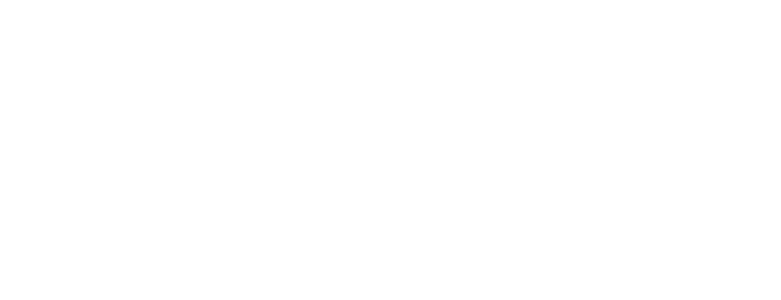
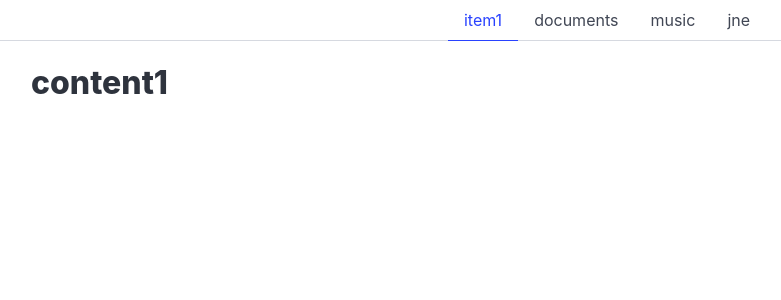
Before and after one commit to nelson-arrak/learnfront, a Vue app: page / in a window 1280 px wide. Shown: the top 300 px of the page, without its empty margins (33-814 px from the left). Built offline with nearby package versions, Linux system fonts and the light colour scheme.

Commit message:
Add tabs component

```diff
--- a/src/App.vue
+++ b/src/App.vue
@@ -1,10 +1,16 @@
 <script setup>
+import { ref } from 'vue';
+import Tabs from './components/Tabs.vue';
 
+let tabTitles = ref(['item1', 'documents', 'music', 'jne']);
+let contents = ['content1', 'content2', 'content3', 'content4'];
+let activeTab = ref(0);
 </script>
 
 <template>
+    <Tabs :titles="tabTitles" :active="activeTab" @change="activeTab = $event"></Tabs>
     <div class="container content mt-3">
-
+        <h1>{{ contents[activeTab] }}</h1>
     </div>
 </template>
 
--- /dev/null
+++ b/src/components/Tabs.vue
@@ -0,0 +1,13 @@
+<script setup>
+defineProps(['titles', 'active']);
+</script>
+
+<template>
+    <div class="tabs is-centered">
+        <ul>
+            <li v-for="(title, key) in titles" :class="{ 'is-active': active === key }" @click="$emit('change', key)">
+                <a>{{ title }}</a>
+            </li>
+        </ul>
+    </div>
+</template>
```
